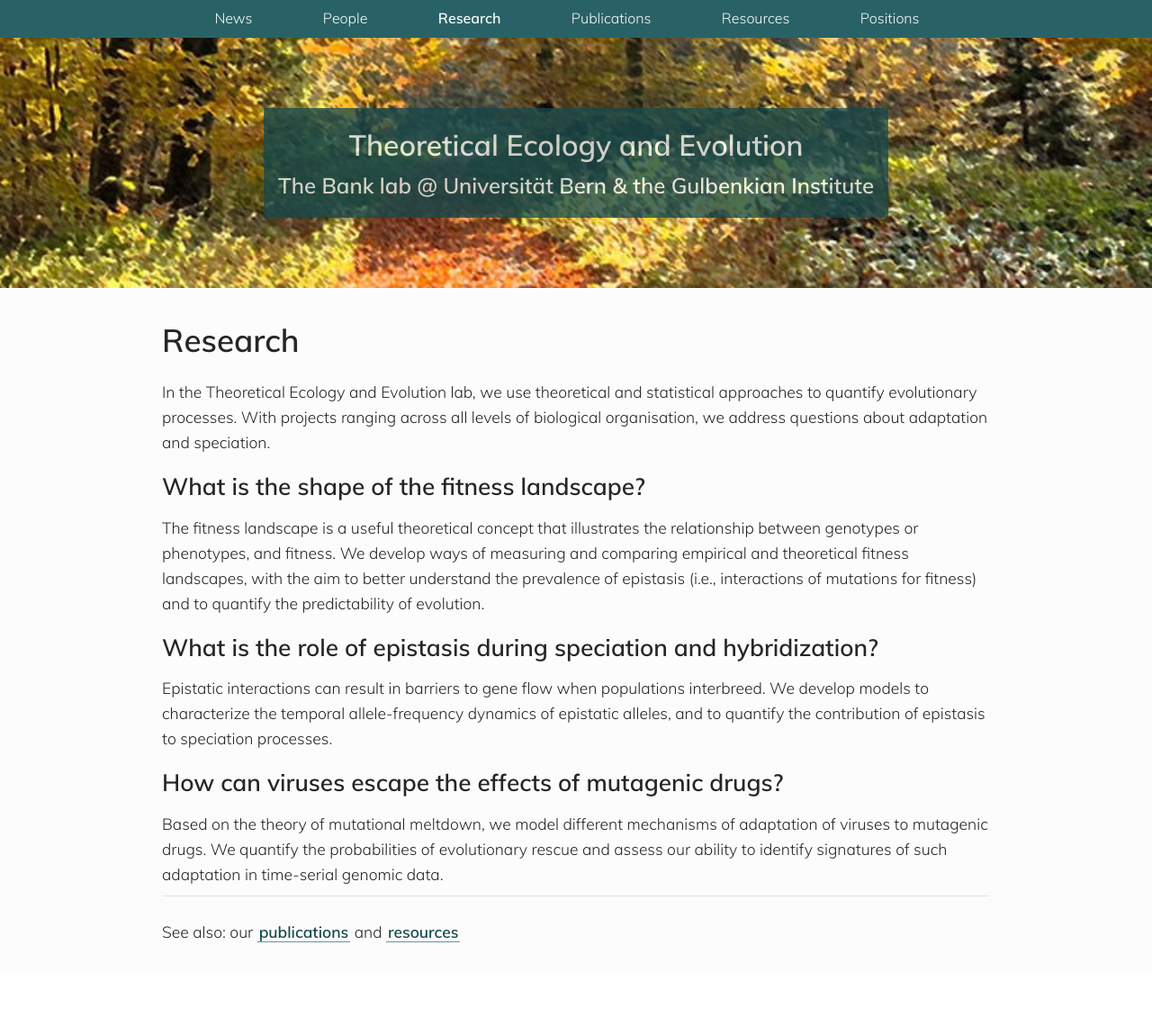
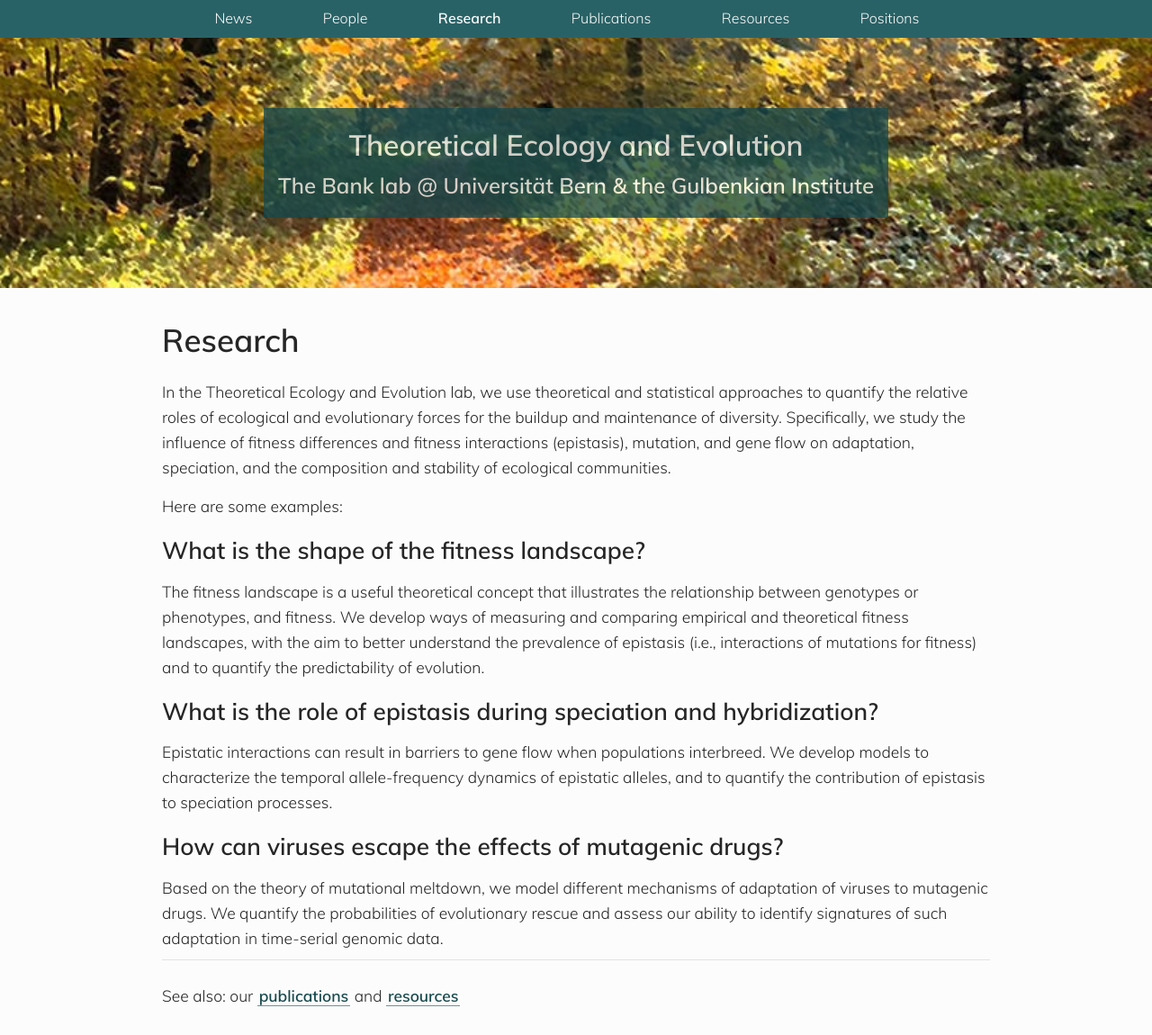
Before and after one commit to banklab/banklab.github.io, a Jekyll site: the page built from research.md, in a window 1280 px wide. Shown: the whole page at 90% size. Built offline with Jekyll 4.4.1, drawn with Linux system fonts in a browser that asks for light colours; some web fonts are replaced; before the commit the page ends 1079 px from its top, so only the background shows below that.

Commit message:
Update research.md
Added a bit of ecology to the summary.

```diff
--- a/research.md
+++ b/research.md
@@ -6,7 +6,9 @@ permalink: /research/
 
 # Research
 
-In the Theoretical Ecology and Evolution lab, we use theoretical and statistical approaches to quantify evolutionary processes. With projects ranging across all levels of biological organisation, we address questions about adaptation and speciation.
+In the Theoretical Ecology and Evolution lab, we use theoretical and statistical approaches to quantify the relative roles of ecological and evolutionary forces for the buildup and maintenance of diversity. Specifically, we study the influence of fitness differences and fitness interactions (epistasis), mutation, and gene flow on adaptation, speciation, and the composition and stability of ecological communities.
+
+Here are some examples:
 
 ## What is the shape of the fitness landscape?
 
```
